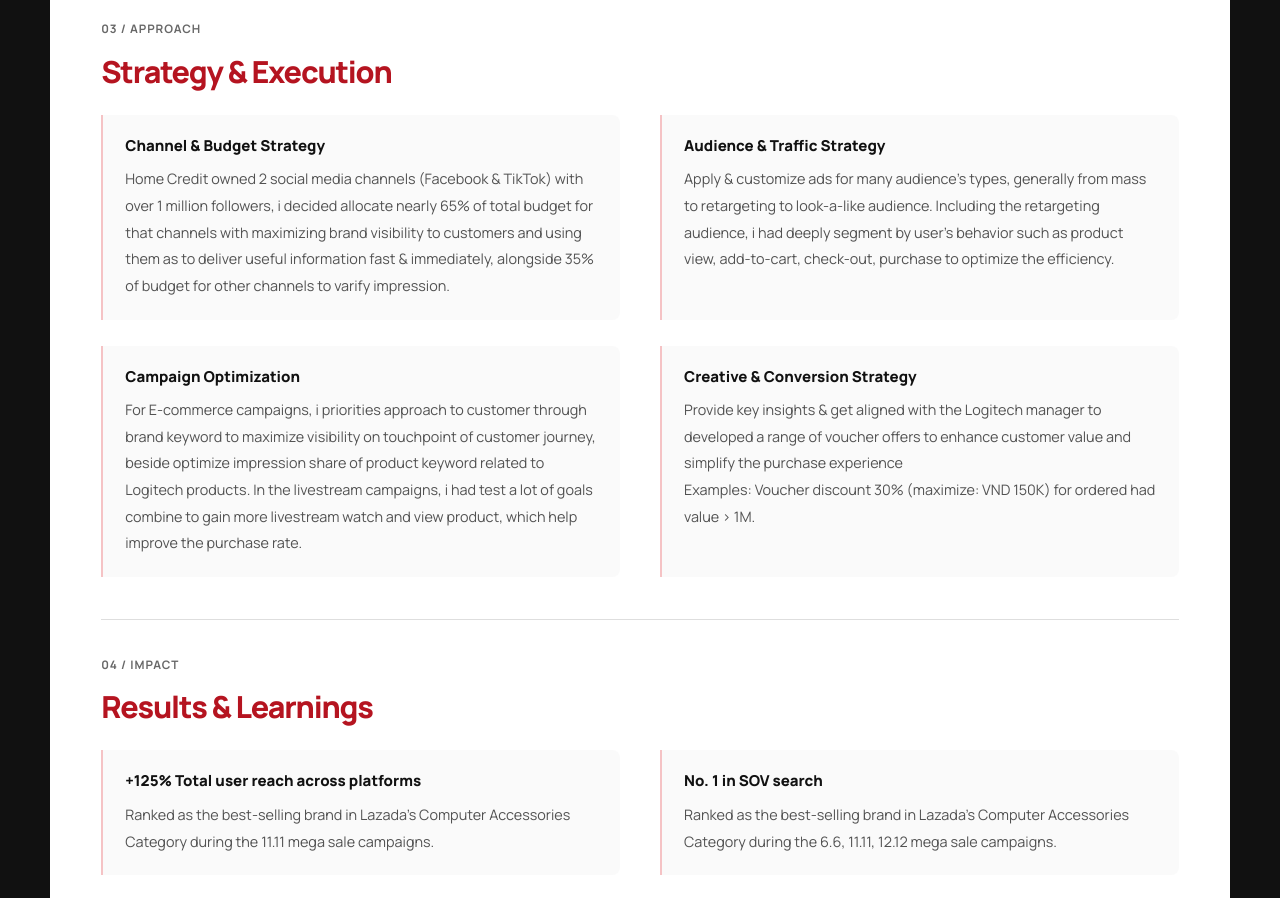
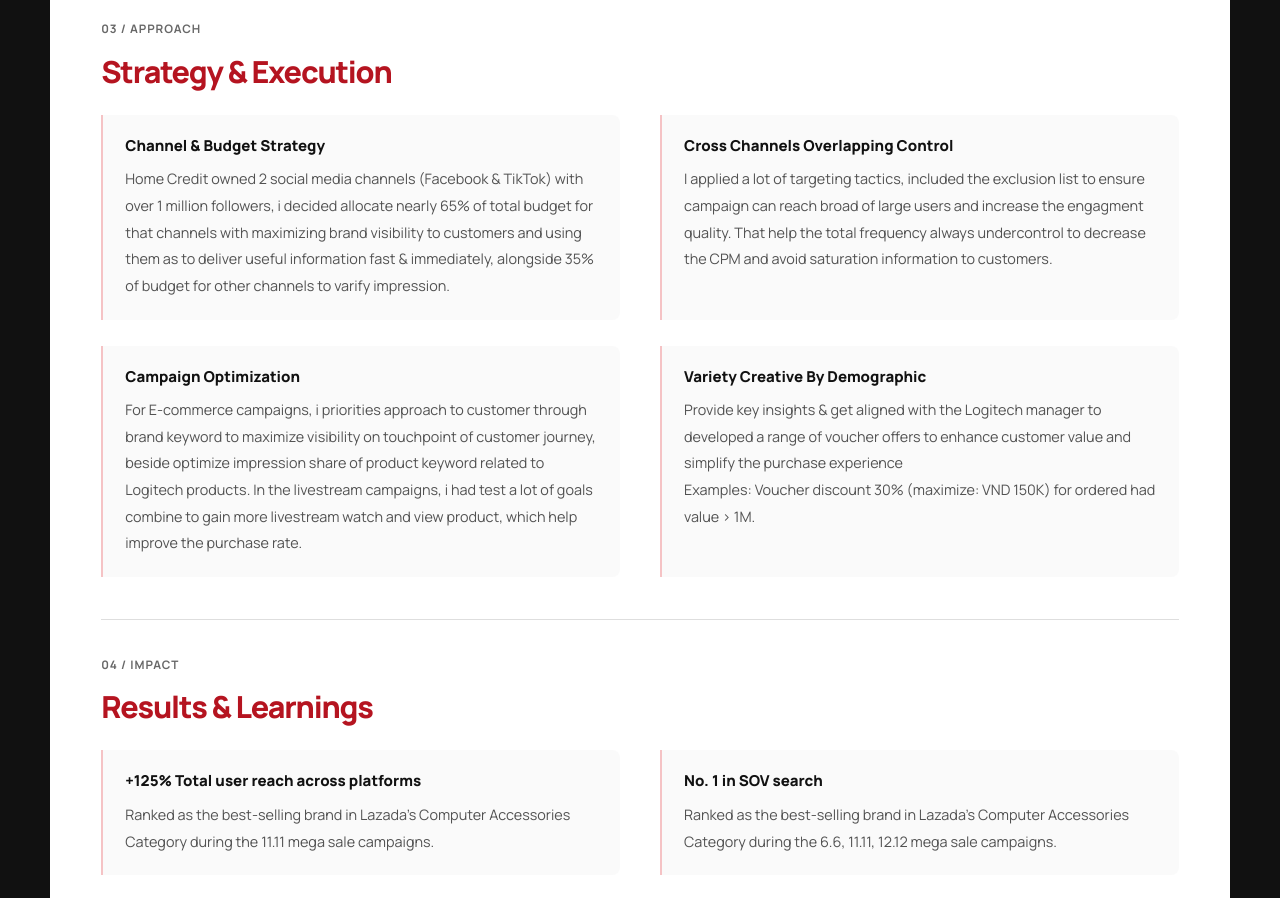
Before and after one commit to Dustinnguyen3301/Performance-Marketing-Portfolio, a plain HTML site: page homecredit-brand-awareness.html in a window 1280 px wide. Shown: the part 1280-2178 px from the top of the page. Drawn offline with nearby package versions, Linux system fonts and the light colour scheme.

Commit message:
Update homecredit-brand-awareness.html

```diff
--- a/homecredit-brand-awareness.html
+++ b/homecredit-brand-awareness.html
@@ -137,9 +137,9 @@
 </dl></article>
 <article><span class="case-number">03 / APPROACH</span><h3>Strategy &amp; Execution</h3><dl class="project-points">
         <div><dt>Channel & Budget Strategy</dt><dd>Home Credit owned 2 social media channels (Facebook & TikTok) with over 1 million followers, i decided allocate nearly 65% of total budget for that channels with maximizing brand visibility to customers and using them as to deliver useful information fast & immediately, alongside 35% of budget for other channels to varify impression.</dd></div>
-        <div><dt>Audience & Traffic Strategy</dt><dd>Apply &amp; customize ads for many audience's types, generally from mass to retargeting to look-a-like audience. Including the retargeting audience, i had deeply segment by user's behavior such as product view, add-to-cart, check-out, purchase to optimize the efficiency.</dd></div>
+        <div><dt>Cross Channels Overlapping Control</dt><dd>I applied a lot of targeting tactics, included the exclusion list to ensure campaign can reach broad of large users and increase the engagment quality. That help the total frequency always undercontrol to decrease the CPM and avoid saturation information to customers.</dd></div>
         <div><dt>Campaign Optimization</dt><dd>For E-commerce campaigns, i priorities approach to customer through brand keyword to maximize visibility on touchpoint of customer journey, beside optimize impression share of product keyword related to Logitech products. In the livestream campaigns, i had test a lot of goals combine to gain more livestream watch and view product, which help improve the purchase rate.</dd></div>
-        <div><dt>Creative & Conversion Strategy</dt><dd>Provide key insights &amp; get aligned with the Logitech manager to developed a range of voucher offers to enhance customer value and simplify the purchase experience<br>Examples: Voucher discount 30% (maximize: VND 150K) for ordered had value > 1M.</dd></div>
+        <div><dt>Variety Creative By Demographic</dt><dd>Provide key insights &amp; get aligned with the Logitech manager to developed a range of voucher offers to enhance customer value and simplify the purchase experience<br>Examples: Voucher discount 30% (maximize: VND 150K) for ordered had value > 1M.</dd></div>
 </dl></article>
 <article><span class="case-number">04 / IMPACT</span><h3>Results &amp; Learnings</h3><dl class="project-points">
         <div><dt>+125% Total user reach across platforms </dt><dd>Ranked as the best-selling brand in Lazada's Computer Accessories Category during the 11.11 mega sale campaigns.</dd></div>
```
